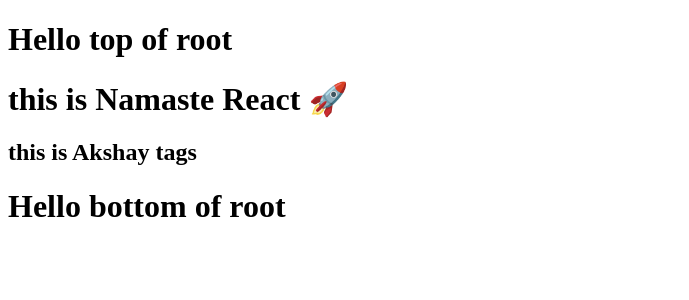
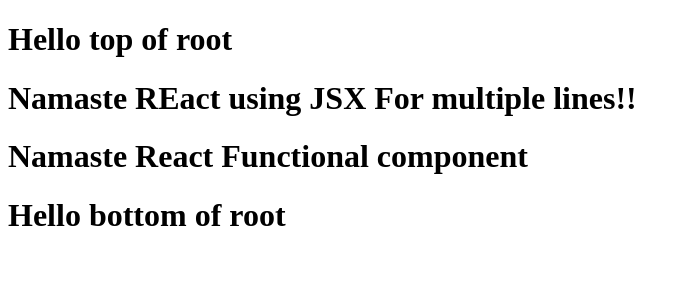
Before and after one commit to ranjeet3345/Foodyfy, a React (Vite) app: page / in a window 1280 px wide. Shown: the top 300 px of the page, without its empty margins (0-689 px from the left). Built offline with nearby package versions, Linux system fonts and the light colour scheme.

Commit message:
Episode3part5

```diff
--- a/App.js
+++ b/App.js
@@ -15,19 +15,75 @@
 // </div>
 
 
+//3).. import React from "react";
+// import ReactDOM from "react-dom/client"; // <-- Correct entry point for createRoot
+
+// const parent = React.createElement(
+//   "div",
+//   { id: "parent" },
+//   React.createElement("div", { id: "child" }, [
+//     React.createElement("h1", {}, "this is Namaste React 🚀"),
+//     React.createElement("h2", {}, "this is Akshay tags"),
+//   ])
+// );
+
+// console.log(parent);
+
+// const root = ReactDOM.createRoot(document.getElementById("root"));
+// root.render(parent);
+
+
+//4)JSX
+//res: React.createElement => Object => render=>HtmlElement
+
+// import React from "react";
+// import ReactDOM from "react-dom/client";
+// const heading=React.createElement("h1",{id:"heading"},"Namaste by React Element!!");
+// console.log(heading);
+
+// const jsxheading=<h1 id="heading" className="head" tabIndex="1">Namaste React using JSX</h1>
+
+// // JSX=>Bable transpile it to React.createElment=>React Element-JS OBject =>HTMLElement(render)
+// console.log(jsxheading);
+// const root = ReactDOM.createRoot(document.getElementById("root"));
+// root.render(jsxheading);
+
+
+//5) Component 1)Functional react component 2)Class Based Component
+
 import React from "react";
-import ReactDOM from "react-dom/client"; // <-- Correct entry point for createRoot
+import ReactDOM from "react-dom/client";
 
-const parent = React.createElement(
-  "div",
-  { id: "parent" },
-  React.createElement("div", { id: "child" }, [
-    React.createElement("h1", {}, "this is Namaste React 🚀"),
-    React.createElement("h2", {}, "this is Akshay tags"),
-  ])
+//React Element
+const heading=(
+    <h1 className="head" tabIndex="5">
+         Namaste REact using JSX For multiple lines!!
+    </h1>
 );
 
-console.log(parent);
+const Title=()=>(
+    <h1 className="head" tabIndex="5">
+         Namaste REact using JSX For multiple lines!!
+    </h1>
+);
+
+// React functional Component
+// const HeadingComponent=()=>{
+//     return (<h1 className="heading">Namaste React Functional component</h1>);
+// }
+
+const HeadingComponent=()=>(
+    <div id="container">
+        <Title/>
+        {/* component com position */}
+    <h1 className="heading">Namaste React Functional component</h1>
+    </div>
+);
+
+
+
+
+
 
 const root = ReactDOM.createRoot(document.getElementById("root"));
-root.render(parent);
+root.render(<HeadingComponent/>);
--- a/index.html
+++ b/index.html
@@ -10,8 +10,8 @@
 <body>
 
     <h1>Hello top of root </h1>
-    <div id="root">
-        Akshay is here!!
+    <div id="root"  class="root">
+      Not Rendered
     </div>
 
 
```
